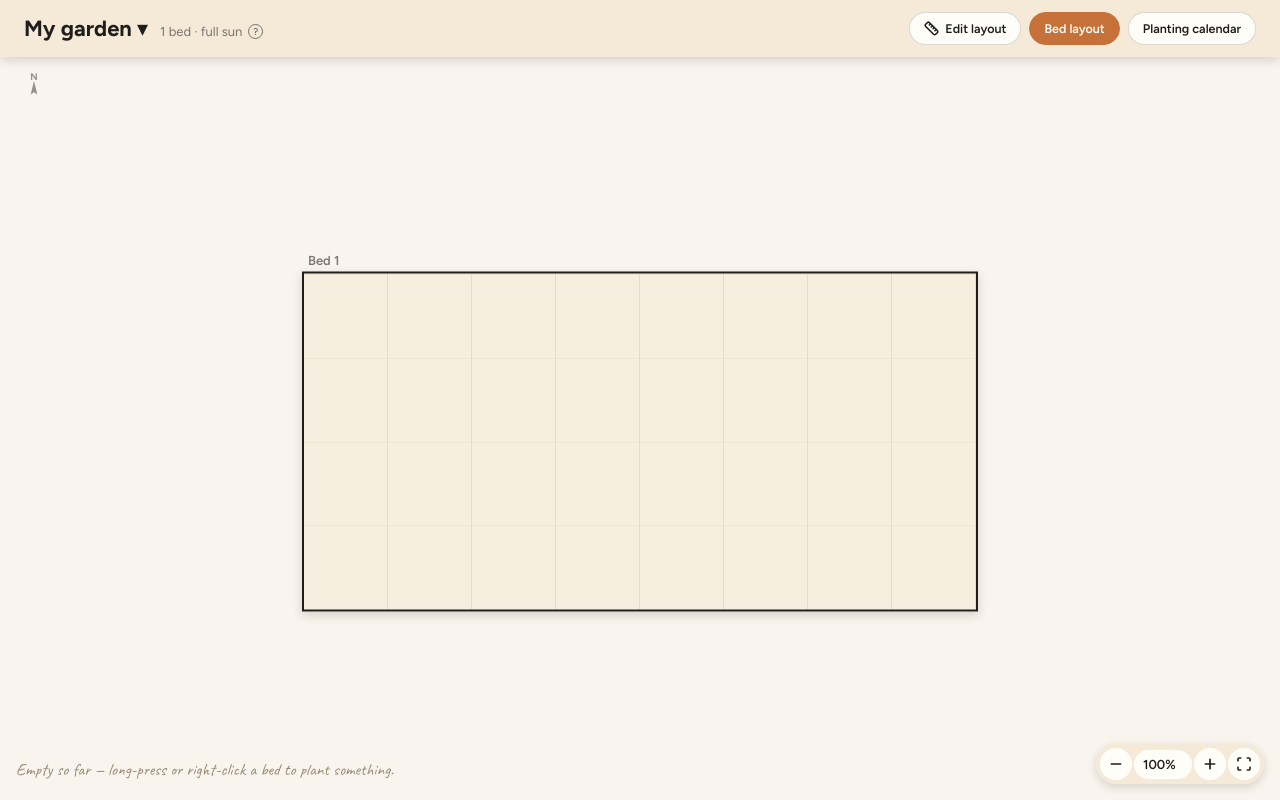
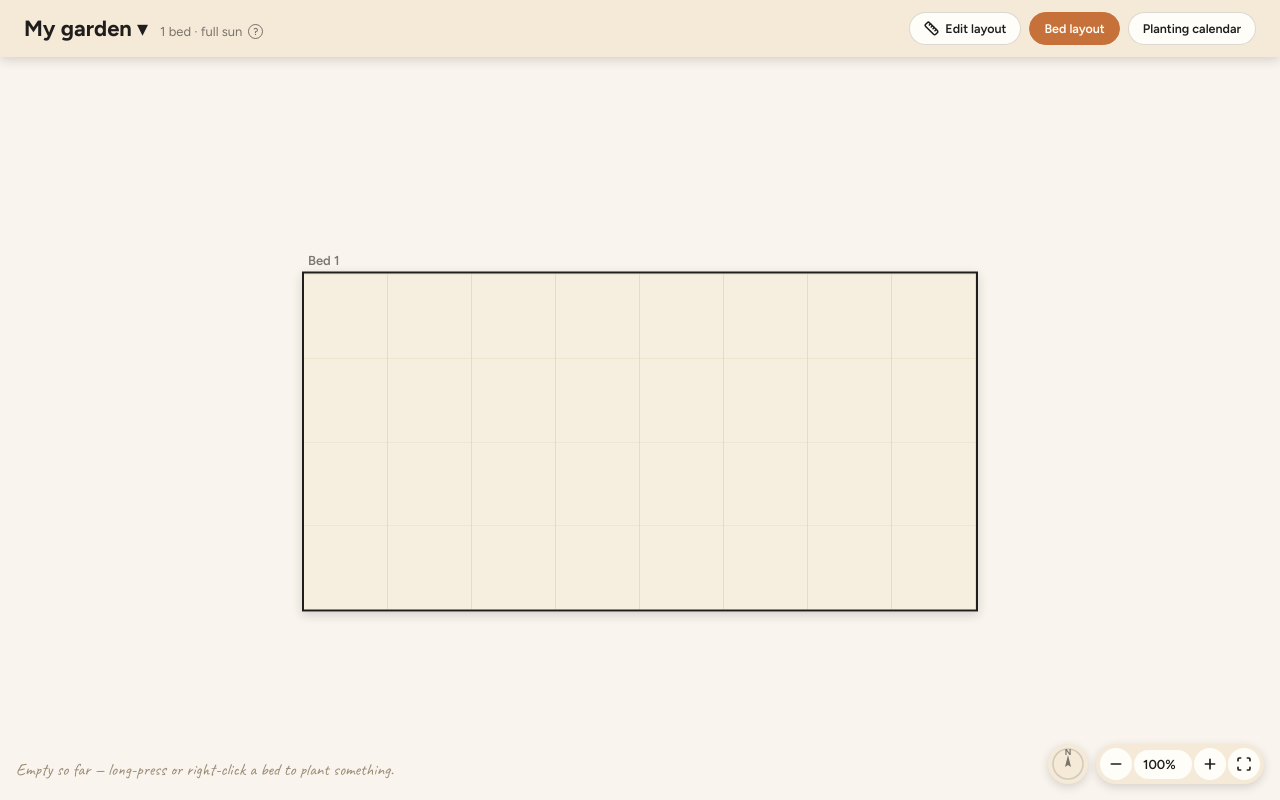
Before and after one commit to pz/garden-planner, a React (Vite) app: page / in a window 1280 px wide. Both pictures are taken after a click on the button "Continue to your garden". Built offline with nearby package versions, Linux system fonts and the light colour scheme.

Commit message:
Show the north marker beside zoom in the plant view
Same spot and pill as the layout editor's control, but gray and inert to
show it can't be changed there.

Co-Authored-By: Claude Sonnet 5.5 <noreply@anthropic.com>
Claude-Session: https://claude.ai/code/session_01F5r2nBwVYJj4VfAEEYkRQL

```diff
--- a/src/app/components/BedCanvas.tsx
+++ b/src/app/components/BedCanvas.tsx
@@ -768,9 +768,6 @@ export function BedCanvas({ onEditSetup }: { onEditSetup: () => void }) {
                   </div>
                 );
               })()}
-              <div style={{ position: 'absolute', left: 16, top: 16 }}>
-                <Compass northDeg={plan.northDeg ?? 0} />
-              </div>
               {plants.length === 0 && (
                 // One hint for the whole garden, outside the beds: centered in a bed it would cross an
                 // ellipse's curve or a polygon's notch, and repeated in every bed it's just noise.
@@ -787,7 +784,16 @@ export function BedCanvas({ onEditSetup }: { onEditSetup: () => void }) {
                   Empty so far — long-press or right-click a bed to plant something.
                 </p>
               )}
-              {camera && <ZoomControls percent={zoomPercent(camera)} onZoomOut={() => zoomBy(0.8)} onZoomIn={() => zoomBy(1.25)} onFit={fitGarden} />}
+              <div
+                // Presses on the controls must not start a pan.
+                onPointerDown={(e) => e.stopPropagation()}
+                style={{ position: 'absolute', right: 16, bottom: 16, display: 'flex', alignItems: 'center', gap: 8, cursor: 'default' }}
+              >
+                <div style={{ padding: 4, borderRadius: 999, background: 'var(--color-bg)', boxShadow: 'var(--shadow-md)' }}>
+                  <Compass northDeg={plan.northDeg ?? 0} />
+                </div>
+                {camera && <ZoomControls percent={zoomPercent(camera)} onZoomOut={() => zoomBy(0.8)} onZoomIn={() => zoomBy(1.25)} onFit={fitGarden} />}
+              </div>
           </div>
 
           {menuState && menuBed && (
@@ -916,12 +922,7 @@ function ZoomControls({
   const round = { width: 32, height: 32, padding: 0, justifyContent: 'center', borderRadius: 999, borderColor: 'transparent' } as const;
   return (
     <div
-      // Presses on the controls must not start a pan.
-      onPointerDown={(e) => e.stopPropagation()}
       style={{
-        position: 'absolute',
-        right: 16,
-        bottom: 16,
         display: 'flex',
         alignItems: 'center',
         gap: 2,
@@ -929,7 +930,6 @@ function ZoomControls({
         borderRadius: 999,
         background: 'var(--color-bg)',
         boxShadow: 'var(--shadow-md)',
-        cursor: 'default',
       }}
     >
       <button className="btn btn-secondary" title="Zoom out (−)" aria-label="Zoom out" onClick={onZoomOut} style={round}>
--- a/src/app/components/Compass.tsx
+++ b/src/app/components/Compass.tsx
@@ -21,11 +21,11 @@ export function Compass({ northDeg, onChange }: { northDeg: number; onChange?: (
   }
 
   const interactive = !!onChange;
-  const size = interactive ? 32 : 36;
-  // Read-only, it's a quiet marker: no dial, a muted needle. As a control it gets a faint ring.
+  const size = 32;
+  // Read-only, the needle is gray: it shows north but can't be turned from here.
   const needle = (
     <svg width={size} height={size} viewBox="-16 -16 32 32" aria-hidden="true" style={{ display: 'block' }}>
-      {interactive && <circle r={15} fill="none" stroke="var(--color-divider)" strokeWidth={1.5} />}
+      <circle r={15} fill="none" stroke="var(--color-divider)" strokeWidth={1.5} />
       <g transform={`rotate(${deg})`}>
         <polygon points="0,-9 3,3 0,1 -3,3" fill={interactive ? 'var(--color-accent)' : 'var(--color-text-muted)'} />
         <g transform="translate(0 -12.5)">
@@ -45,7 +45,7 @@ export function Compass({ northDeg, onChange }: { northDeg: number; onChange?: (
 
   if (!interactive) {
     return (
-      <div data-testid="compass" style={{ pointerEvents: 'none', opacity: 0.8 }} title={`North is ${deg}° clockwise from up`}>
+      <div data-testid="compass" style={{ pointerEvents: 'none' }} title={`North is ${deg}° clockwise from up`}>
         {needle}
       </div>
     );
```
Also changed, not shown: 1 other file (tests, documents, lock files or other folders).
